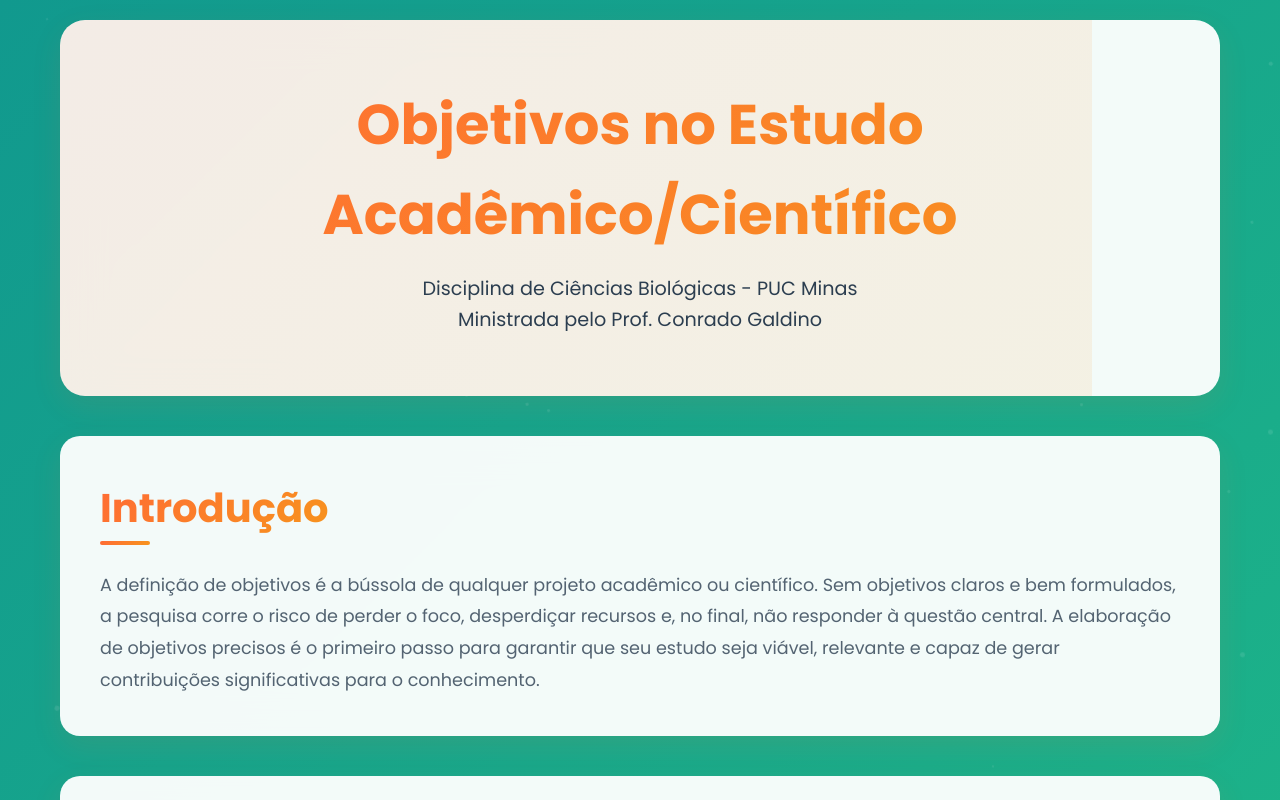
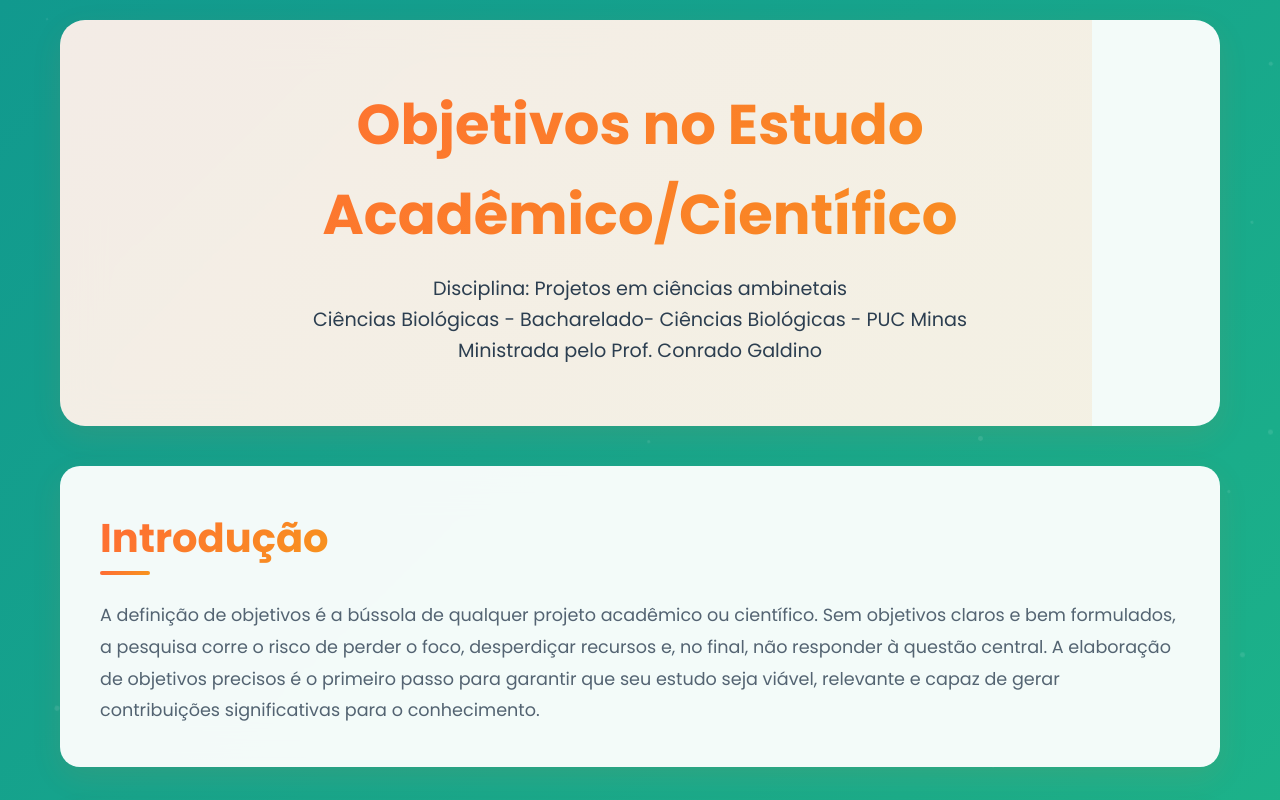
Before and after one commit to yaiah/projetosci, a plain HTML site: page index.html in a window 1280 px wide. Shown: the top 800 px of the page. Drawn offline with Linux system fonts and the light colour scheme.

Commit message:
Update index.html

```diff
--- a/index.html
+++ b/index.html
@@ -445,7 +445,8 @@
     <div class="container">
         <header class="loading">
             <h1>Objetivos no Estudo Acadêmico/Científico</h1>
-            <p>Disciplina de Ciências Biológicas - PUC Minas</p>
+            <p>Disciplina: Projetos em ciências ambinetais</p>
+            <p>Ciências Biológicas - Bacharelado-  Ciências Biológicas - PUC Minas</p>
             <p>Ministrada pelo Prof. Conrado Galdino</p>
         </header>
 
```
